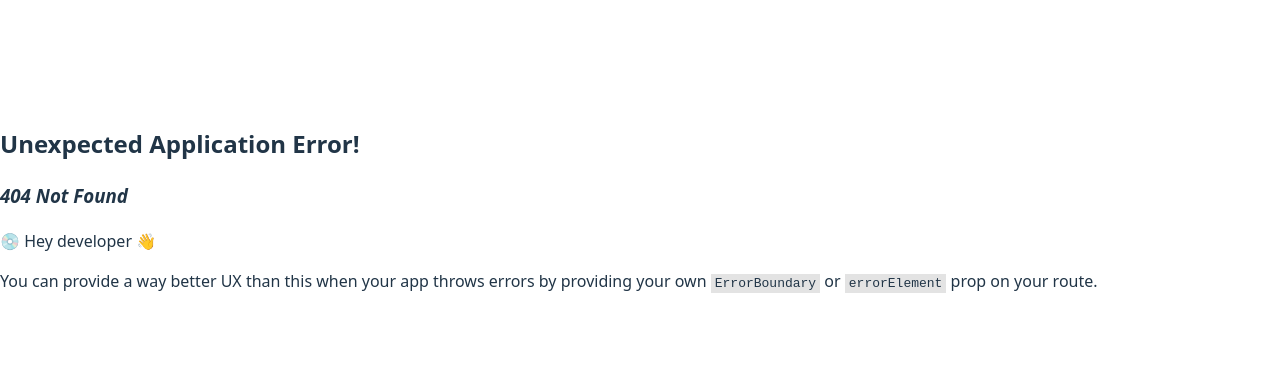
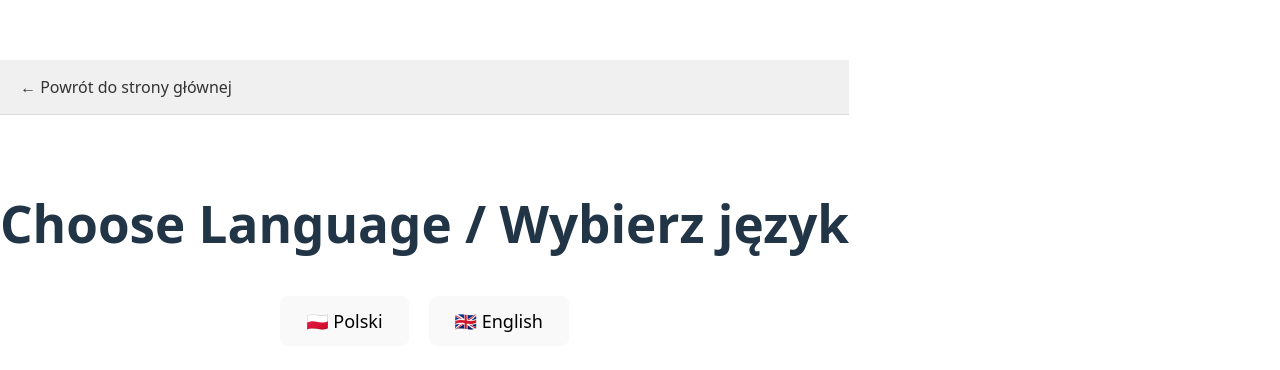
Before and after one commit to patryksew/bydgoszcz, a React (Vite) app: page /question in a window 1280 px wide. Before the commit this address had no page. Shown: the part 192-562 px from the top of the page. Built offline with nearby package versions, Linux system fonts and the light colour scheme.

Commit message:
pytania dzialaja

```diff
--- a/src/App.jsx
+++ b/src/App.jsx
@@ -2,6 +2,7 @@ import { createBrowserRouter, RouterProvider } from "react-router-dom";
 import Layout from "./components/Layout";
 import Home from "./pages/Home";
 import TrailsWrapper from "./pages/TrailsWrapper";
+import QuestionWrapper from "./pages/QuestionWrapper";
 
 const router = createBrowserRouter([
   {
@@ -15,6 +16,10 @@ const router = createBrowserRouter([
       {
         path: "trails",
         element: <TrailsWrapper />
+      },
+      {
+        path: "question",
+        element: <QuestionWrapper />
       }
       // Dodaj tutaj kolejne ścieżki dla innych modułów
     ]
--- /dev/null
+++ b/src/pages/QuestionWrapper.jsx
@@ -0,0 +1,14 @@
+import { useState } from "react";
+import LanguageSelector from "../components/LanguageSelector";
+import Question from "./Question";
+
+export default function TrailsWrapper() {
+  const [lang, setLang] = useState(null);
+  const [points, setPoints] = useState(0);
+
+  if (!lang) {
+    return <LanguageSelector onSelect={setLang} />;
+  }
+
+  return <Question points={points} setPoints = {setPoints} />;
+}
```
Also changed, not shown: src/pages/Question.jsx (renamed from src/Question.jsx).
